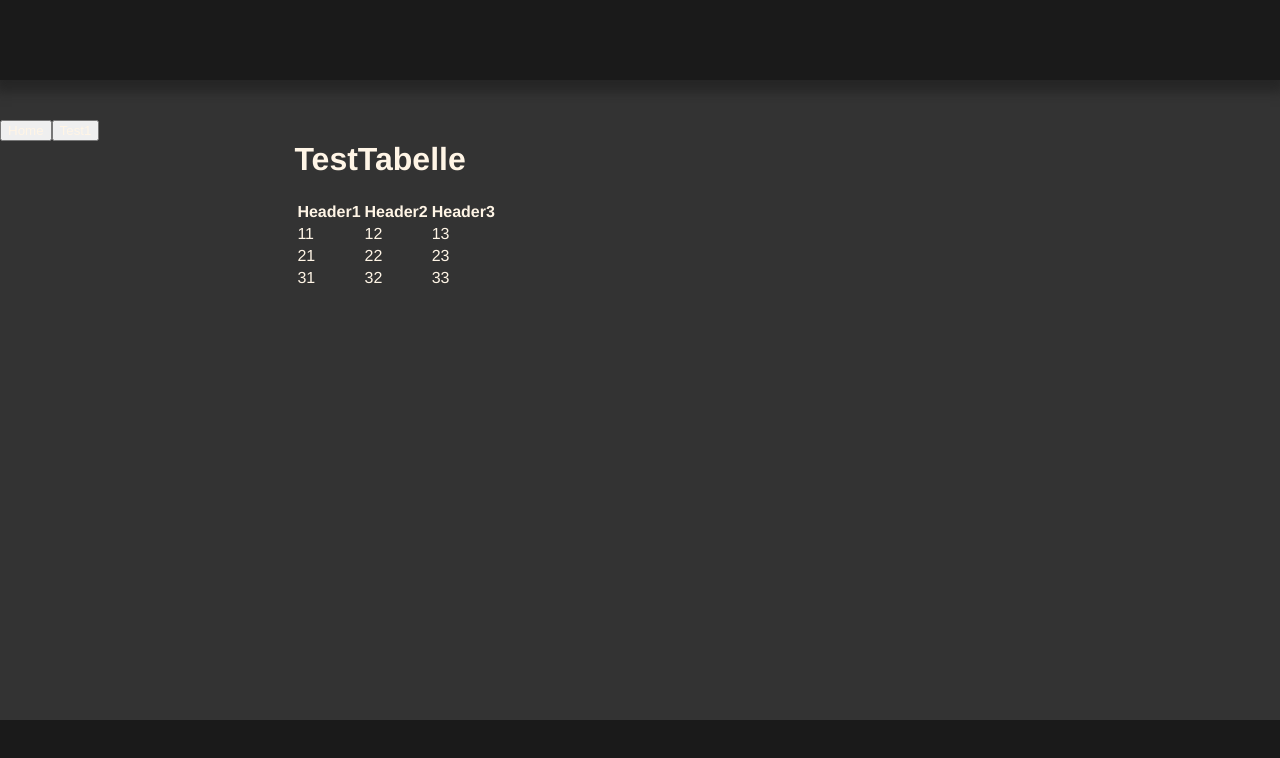
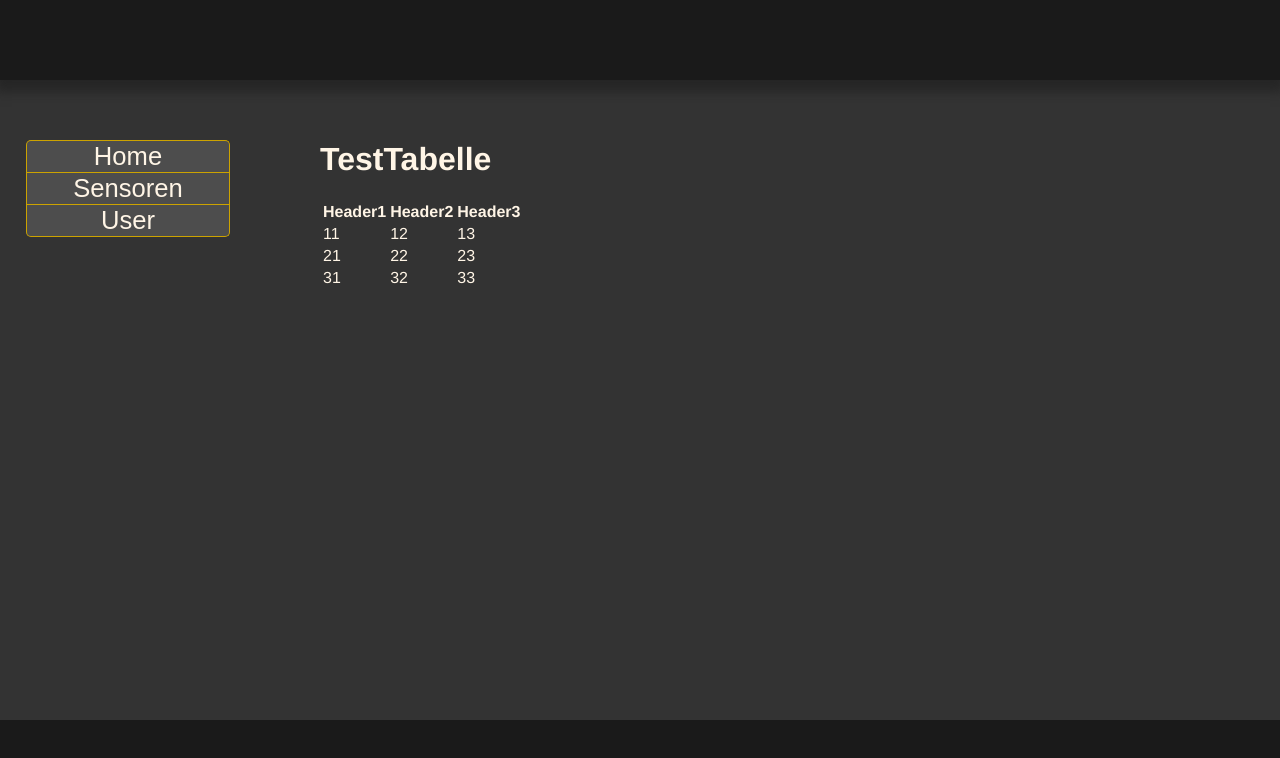
Before and after one commit to Ebbyplay/ags_temperaturverwaltung_frontend, a Vue app: page / in a window 1280 px wide. Shown: the top 758 px of the page. Built offline with nearby package versions, Linux system fonts and the light colour scheme; no server answers.

Commit message:
navigation layout and styling

```diff
--- a/src/components/NavigationCom.vue
+++ b/src/components/NavigationCom.vue
@@ -1,16 +1,59 @@
 <template>
-    <button v-for="(navItem, index) in navigationItems" :key="index">{{ navItem }}</button>
+  <div id="navigation" class="flex">
+    <button
+      class="nav-item"
+      v-for="(navItem, index) in navigationItems"
+      :key="index"
+    >
+      {{ navItem }}
+    </button>
+  </div>
 </template>
 
 <script>
 export default {
-    name: "Navigation",
-    props: {
-        navigationItems: {String, default: ["Home","Test1"]},
-    }
-}
+  name: "Navigation",
+  props: {
+    navigationItems: { String, default: ["Home", "Sensoren", "User"] },
+  },
+};
 </script>
 
-<style lang="scss">
+<style lang="scss" scoped>
+@import "../assets/css/theme.scss";
+$hovercolor: darken($buttoncolor, 10%);
+$activecolor: darken($buttoncolor, 20%);
 
+#navigation {
+  width: inherit;
+  height: inherit;
+  flex-direction: column;
+  align-items: center;
+  margin: 20px 0 0 0;
+
+  .nav-item {
+    width: 80%;
+    font-size: 2vw;
+    border: solid $bordercolor 1px;
+    cursor: pointer;
+    background-color: $buttoncolor;
+    transition: 0.2s;
+    &:first-child {
+      border-top-left-radius: 5px;
+      border-top-right-radius: 5px;
+      border-bottom: none;
+    }
+    &:last-child {
+      border-top: none;
+      border-bottom-left-radius: 5px;
+      border-bottom-right-radius: 5px;
+    }
+    &:hover {
+      background-color: darken($buttoncolor, 10%);
+    }
+    &:active {
+      background-color: darken($bordercolor, 20%);
+    }
+  }
+}
 </style>
```
